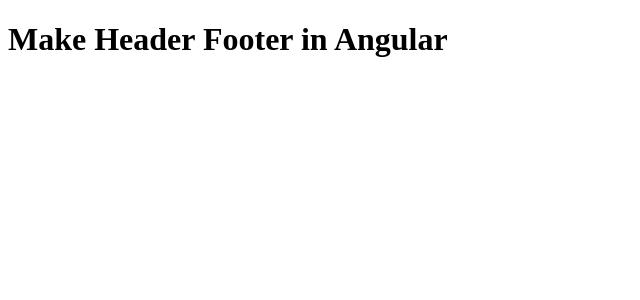
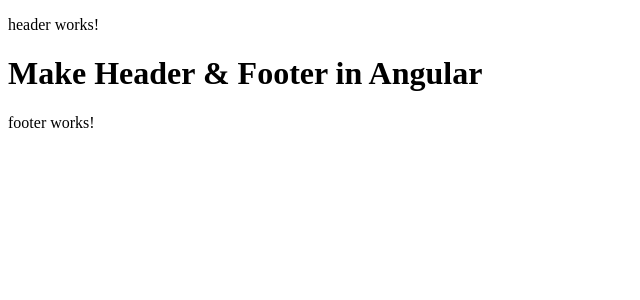
Before and after one commit to nidhisoni927/my-self-project, an Angular app: page / in a window 1280 px wide. Shown: the top 300 px of the page, without its empty margins (0-640 px from the left). Built offline with nearby package versions, Linux system fonts and the light colour scheme.

Commit message:
header footer added

```diff
--- a/src/app/app.component.html
+++ b/src/app/app.component.html
@@ -1 +1,3 @@
-<h1>Make Header Footer in Angular</h1>
+<app-header></app-header>
+<h1>Make Header & Footer in Angular</h1>
+<app-footer></app-footer>
--- a/src/app/app.module.ts
+++ b/src/app/app.module.ts
@@ -3,10 +3,14 @@
 
 import { AppRoutingModule } from './app-routing.module';
 import { AppComponent } from './app.component';
+import { FooterComponent } from './footer/footer.component';
+import { HeaderComponent } from './header/header.component';
 
 @NgModule({
   declarations: [
     AppComponent,
+    FooterComponent,
+    HeaderComponent,
   ],
   imports: [
     BrowserModule,
--- /dev/null
+++ b/src/app/footer/footer.component.html
@@ -0,0 +1 @@
+<p>footer works!</p>
--- /dev/null
+++ b/src/app/header/header.component.html
@@ -0,0 +1 @@
+<p>header works!</p>
```
Also changed, not shown: src/app/footer/footer.component.ts (added, +10 -0 lines), src/app/header/header.component.ts (added, +10 -0 lines), src/app/footer/footer.component.scss (added), src/app/header/header.component.scss (added), 2 other files (tests, documents, lock files or other folders).
